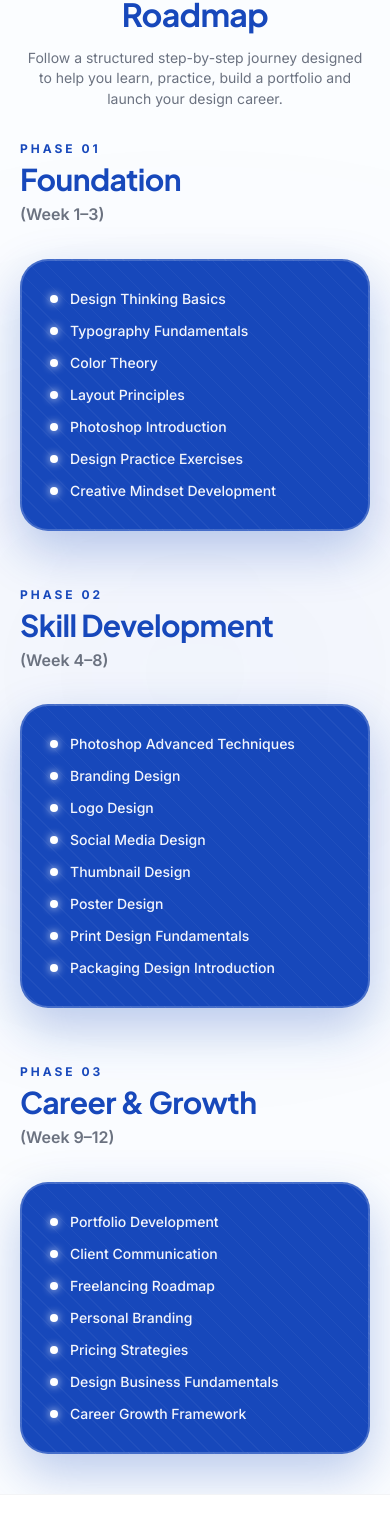
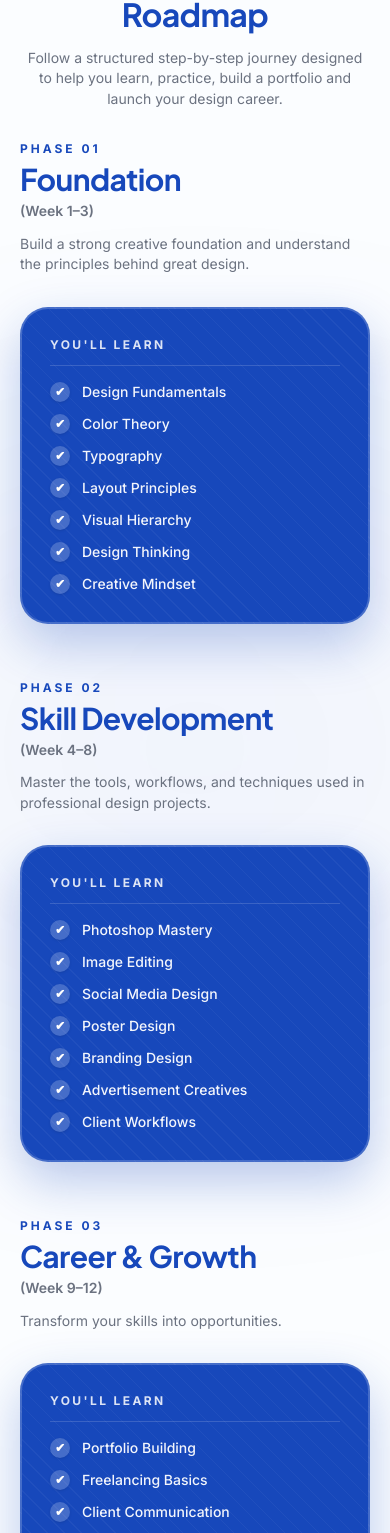
Before and after one commit to valavanacademy001-gif/Valavan-Academy, a Next.js app: page /programs/90-days-graphic-design in a window 390 px wide. Shown: the part 1777-3310 px from the top of the page. Built offline with nearby package versions, Linux system fonts and the light colour scheme; no server answers; the database is empty; a web font is replaced by a local one.

Commit message:
fix(programs): fix server/client component boundary on tools and add dynamic CMS roadmap with phase description and checkmarks

```diff
--- a/src/app/programs/90-days-graphic-design/page.tsx
+++ b/src/app/programs/90-days-graphic-design/page.tsx
@@ -77,8 +77,6 @@ export default async function GraphicDesignProgramPage() {
   const titlePrefix = heroMap.title_prefix || "90 Days Graphic Design";
   const titleHighlight = heroMap.title_highlight || "Mastery Program.";
 
-  const dynamicTools = extractToolsFromMap(toolsMap, DEFAULT_GRAPHIC_DESIGN_TOOLS);
-
   return (
     <main className="min-h-screen bg-white">
       {/* ── 01 Interactive Expanding Hero Section ── */}
@@ -102,7 +100,7 @@ export default async function GraphicDesignProgramPage() {
         titlePrefix={toolsMap.title_prefix || "Creative Tools &"}
         titleHighlight={toolsMap.title_highlight || "AI Software."}
         subtitle={toolsMap.description || "Gain practical mastery across industry-standard vector, raster, and AI design tools."}
-        tools={dynamicTools}
+        toolsMap={toolsMap}
       />
 
       {/* ── 03 Creative Interactive Roadmap Section ── */}
@@ -110,6 +108,7 @@ export default async function GraphicDesignProgramPage() {
         title={roadmapMap.title_prefix ? `${roadmapMap.title_prefix} ${roadmapMap.title_highlight || ''}` : "90 Days Graphic Design Mastery Roadmap"}
         subtitle={roadmapMap.description || "Follow a structured step-by-step journey designed to help you learn, practice, build a portfolio and launch your design career."}
         badge={roadmapMap.badge || "Structured Curriculum"}
+        roadmapMap={roadmapMap}
       />
 
       {/* ── 04 Practical Projects Section ── */}
--- a/src/app/programs/full-stack-creator/page.tsx
+++ b/src/app/programs/full-stack-creator/page.tsx
@@ -129,8 +129,6 @@ export default async function FullStackCreatorPage() {
   const titlePrefix = heroMap.title_prefix || "Full Stack Digital";
   const titleHighlight = heroMap.title_highlight || "Creator Program.";
 
-  const dynamicTools = extractToolsFromMap(toolsMap, FULL_STACK_TOOLS);
-
   return (
     <main className="min-h-screen bg-white">
       {/* ── 01 Interactive Expanding Hero Section ── */}
@@ -154,7 +152,8 @@ export default async function FullStackCreatorPage() {
         titlePrefix={toolsMap.title_prefix || "Master the Complete"}
         titleHighlight={toolsMap.title_highlight || "Creative Arsenal."}
         subtitle={toolsMap.description || "Learn Premiere Pro, After Effects, Figma, Webflow, WordPress, and cutting-edge Generative AI."}
-        tools={dynamicTools}
+        tools={FULL_STACK_TOOLS}
+        toolsMap={toolsMap}
       />
 
       {/* ── 03 Syllabus Mind-Map Section (Why we are different from others) ── */}
--- a/src/components/sections/ProgramRoadmapSection.tsx
+++ b/src/components/sections/ProgramRoadmapSection.tsx
@@ -8,7 +8,8 @@ import FadeUp from "@/components/animations/FadeUp";
 
 export interface RoadmapItem {
   phase: string;
-  duration: string;
+  duration?: string;
+  description?: string;
   topics: string[];
 }
 
@@ -17,58 +18,94 @@ interface ProgramRoadmapSectionProps {
   subtitle?: string;
   badge?: string;
   phases?: RoadmapItem[];
+  roadmapMap?: Record<string, string>;
 }
 
-const DEFAULT_GRAPHIC_DESIGN_ROADMAP: RoadmapItem[] = [
+export const DEFAULT_GRAPHIC_DESIGN_ROADMAP: RoadmapItem[] = [
   {
     phase: "Foundation",
     duration: "(Week 1–3)",
+    description: "Build a strong creative foundation and understand the principles behind great design.",
     topics: [
-      "Design Thinking Basics",
-      "Typography Fundamentals",
+      "Design Fundamentals",
       "Color Theory",
+      "Typography",
       "Layout Principles",
-      "Photoshop Introduction",
-      "Design Practice Exercises",
-      "Creative Mindset Development",
+      "Visual Hierarchy",
+      "Design Thinking",
+      "Creative Mindset",
     ],
   },
   {
     phase: "Skill Development",
     duration: "(Week 4–8)",
+    description: "Master the tools, workflows, and techniques used in professional design projects.",
     topics: [
-      "Photoshop Advanced Techniques",
+      "Photoshop Mastery",
+      "Image Editing",
+      "Social Media Design",
+      "Poster Design",
       "Branding Design",
-      "Logo Design",
-      "Social Media Design",
-      "Thumbnail Design",
-      "Poster Design",
-      "Print Design Fundamentals",
-      "Packaging Design Introduction",
+      "Advertisement Creatives",
+      "Client Workflows",
     ],
   },
   {
     phase: "Career & Growth",
     duration: "(Week 9–12)",
+    description: "Transform your skills into opportunities.",
     topics: [
-      "Portfolio Development",
+      "Portfolio Building",
+      "Freelancing Basics",
       "Client Communication",
-      "Freelancing Roadmap",
       "Personal Branding",
-      "Pricing Strategies",
-      "Design Business Fundamentals",
-      "Career Growth Framework",
+      "Project Presentation",
+      "Pricing & Packaging",
+      "Career Preparation",
     ],
   },
 ];
+
+export function extractRoadmapPhases(
+  roadmapMap?: Record<string, string>,
+  fallbackPhases: RoadmapItem[] = DEFAULT_GRAPHIC_DESIGN_ROADMAP
+): RoadmapItem[] {
+  if (!roadmapMap || Object.keys(roadmapMap).length === 0) return fallbackPhases;
+
+  const phases: RoadmapItem[] = [];
+  for (let i = 1; i <= 6; i++) {
+    const title = roadmapMap[`phase_${i}_title`];
+    if (!title) continue;
+    const duration = roadmapMap[`phase_${i}_duration`] || "";
+    const description = roadmapMap[`phase_${i}_desc`] || "";
+    const rawTopics = roadmapMap[`phase_${i}_topics`];
+    const topics = rawTopics
+      ? rawTopics
+          .split(/\n|,/)
+          .map((t) => t.replace(/^[✔•\-\*]\s*/, "").trim())
+          .filter(Boolean)
+      : [];
+
+    phases.push({
+      phase: title,
+      duration,
+      description,
+      topics,
+    });
+  }
+
+  return phases.length > 0 ? phases : fallbackPhases;
+}
 
 export default function ProgramRoadmapSection({
   title = "90 Days Graphic Design Mastery Roadmap",
   subtitle = "Follow a structured step-by-step journey designed to help you learn, practice, build a portfolio and launch your design career.",
   badge = "Curriculum Roadmap",
   phases = DEFAULT_GRAPHIC_DESIGN_ROADMAP,
+  roadmapMap,
 }: ProgramRoadmapSectionProps) {
   const containerRef = useRef<HTMLDivElement>(null);
+  const effectivePhases = roadmapMap ? extractRoadmapPhases(roadmapMap, phases) : phases;
 
   useEffect(() => {
     gsap.registerPlugin(ScrollTrigger);
@@ -148,11 +185,10 @@ export default function ProgramRoadmapSection({
       });
     }, containerRef);
 
-    return () => ctx.revert();
-  }, [phases]);
+  }, [effectivePhases]);
 
   return (
-    <section className="py-10 sm:py-20 md:py-28 bg-[#FBFDFF] relative overflow-hidden border-b border-neutral-100">
+    <section id="roadmap" className="py-10 sm:py-20 md:py-28 bg-[#FBFDFF] relative overflow-hidden border-b border-neutral-100">
       {/* Ambient background glow */}
       <div
         className="absolute top-1/3 left-1/2 -translate-x-1/2 w-[700px] h-[500px] bg-[#1748BB]/5 rounded-full blur-[140px] pointer-events-none"
@@ -183,7 +219,7 @@ export default function ProgramRoadmapSection({
 
         {/* ── Alternating Zig-Zag Layout with Directional GSAP Scroll Animations ── */}
         <div ref={containerRef} className="max-w-5xl mx-auto space-y-14 sm:space-y-20 relative">
-          {phases.map((item, index) => {
+          {effectivePhases.map((item, index) => {
             const isEven = index % 2 === 0;
 
             // Even: Text on Left (slide-from-left), Card on Right (slide-from-right)
@@ -214,13 +250,20 @@ export default function ProgramRoadmapSection({
                   </span>
                   <h3
                     style={{ color: "#1748BB" }}
-                    className="font-display font-bold text-3xl sm:text-4xl lg:text-5xl !text-[#1748BB] leading-[0.94] tracking-tight mb-2.5"
+                    className="font-display font-bold text-3xl sm:text-4xl lg:text-5xl !text-[#1748BB] leading-[0.94] tracking-tight mb-2"
                   >
                     {item.phase}
                   </h3>
-                  <p className="font-sans text-base sm:text-lg font-semibold text-neutral-500">
-                    {item.duration}
-                  </p>
+                  {item.duration && (
+                    <p className="font-sans text-sm sm:text-base font-semibold text-neutral-500 mb-2">
+                      {item.duration}
+                    </p>
+                  )}
+                  {item.description && (
+                    <p className="font-sans text-sm sm:text-base leading-relaxed text-neutral-600 mt-1 max-w-md">
+                      {item.description}
+                    </p>
+                  )}
                 </div>
 
                 {/* Vibrant Blue Rounded Card */}
@@ -243,13 +286,20 @@ export default function ProgramRoadmapSection({
                       `,
                     }}
                   >
+                    <div className="mb-4 pb-3 border-b border-white/15 flex items-center justify-between">
+                      <span className="font-sans text-xs font-bold uppercase tracking-[0.2em] text-white/85">
+                        You&apos;ll Learn
+                      </span>
+                    </div>
                     <ul className="space-y-3 sm:space-y-3.5 relative z-10">
                       {item.topics.map((topic) => (
                         <li
                           key={topic}
                           className="flex items-center gap-3 font-sans text-sm sm:text-base text-white/95 group-hover:text-white transition-colors"
                         >
-                          <span className="w-2 h-2 rounded-full bg-white shadow-[0_0_8px_rgba(255,255,255,0.9)] shrink-0" />
+                          <span className="w-5 h-5 rounded-full bg-white/20 text-white flex items-center justify-center text-xs font-bold shrink-0 shadow-sm">
+                            ✔
+                          </span>
                           <span className="font-medium">{topic}</span>
                         </li>
                       ))}
--- a/src/components/sections/ToolsCoveredSection.tsx
+++ b/src/components/sections/ToolsCoveredSection.tsx
@@ -19,6 +19,7 @@ interface ToolsCoveredSectionProps {
   subtitle?: string;
   badge?: string;
   tools?: ToolItem[];
+  toolsMap?: Record<string, string>;
 }
 
 export const DEFAULT_GRAPHIC_DESIGN_TOOLS: ToolItem[] = [
@@ -57,9 +58,11 @@ export default function ToolsCoveredSection({
   subtitle = "Learn the tools used by professional designers, agencies, freelancers and creative businesses worldwide.",
   badge = "How It Works",
   tools = DEFAULT_GRAPHIC_DESIGN_TOOLS,
+  toolsMap,
 }: ToolsCoveredSectionProps) {
+  const effectiveTools = toolsMap ? extractToolsFromMap(toolsMap, tools) : tools;
   // Duplicate tools array 4 times for a perfectly seamless, gapless infinite loop
-  const marqueeItems = [...tools, ...tools, ...tools, ...tools];
+  const marqueeItems = [...effectiveTools, ...effectiveTools, ...effectiveTools, ...effectiveTools];
 
   return (
     <section className="py-10 sm:py-18 md:py-24 bg-white relative overflow-hidden border-b border-neutral-100">
```
